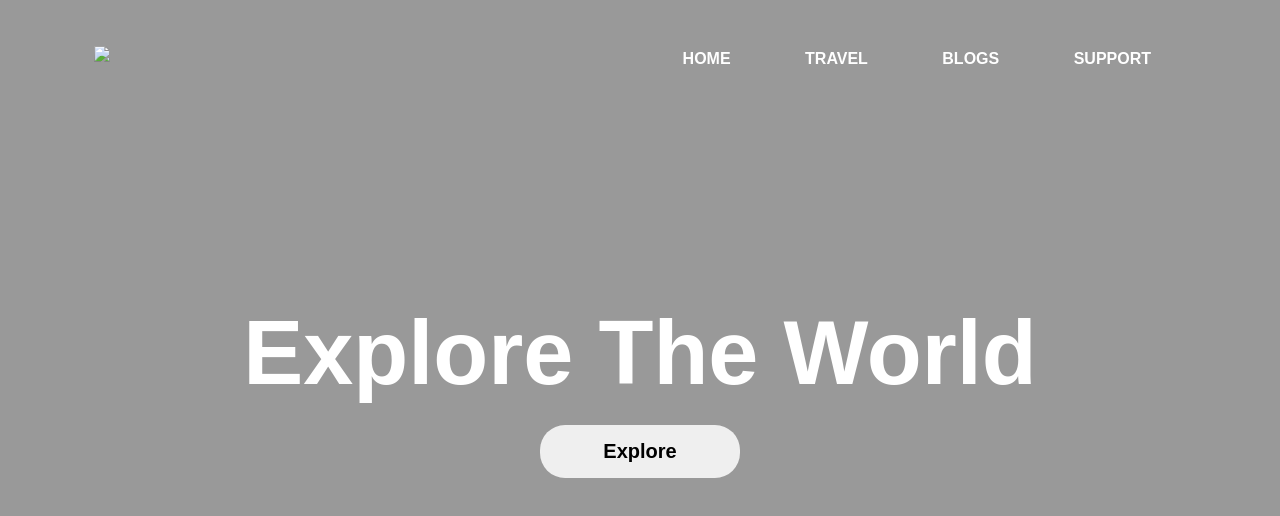
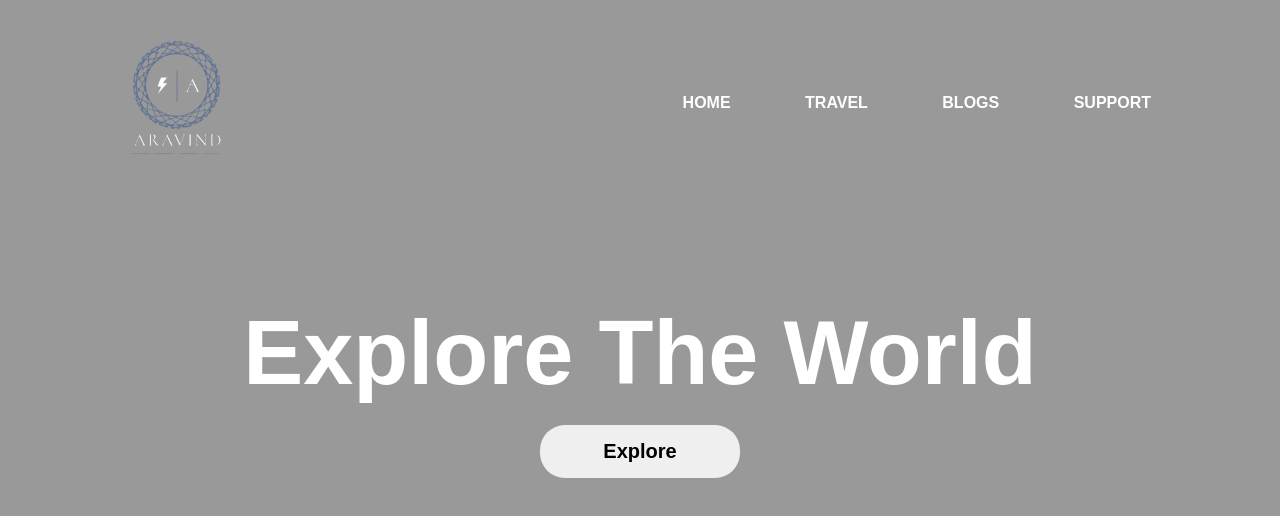
Before and after one commit to aravindamgoth0408/video_background, a plain HTML site: page login.html in a window 1280 px wide. Drawn offline with Linux system fonts and the light colour scheme.

Commit message:
Update login.html

```diff
--- a/login.html
+++ b/login.html
@@ -11,7 +11,7 @@
                 <source src="video/pexels.mp4" type="video/mp4">
             </video>
             <div class="navbar">
-                <img class="logo" src="logo/logo.png">
+                <img class="logo" src="logo1.png">
                 <ul>
                     <li><a href="#">Home</a></li>
                     <li><a href="#">Travel</a></li>
```
